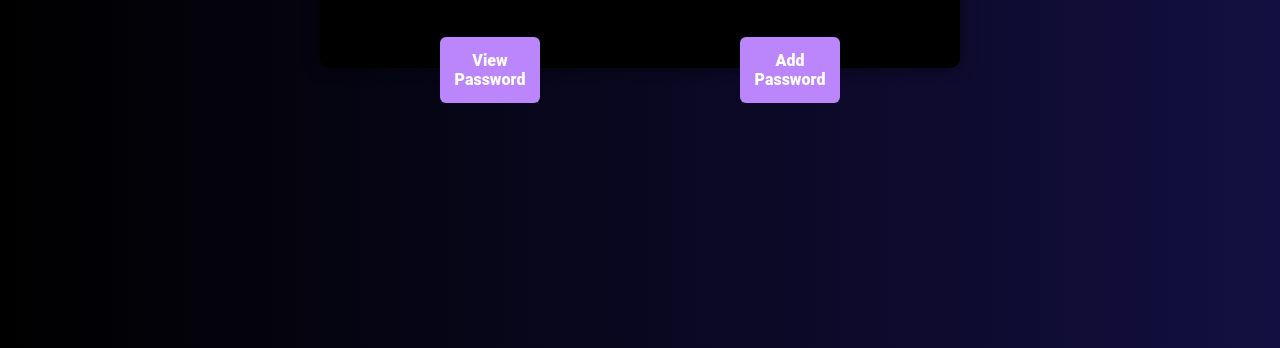
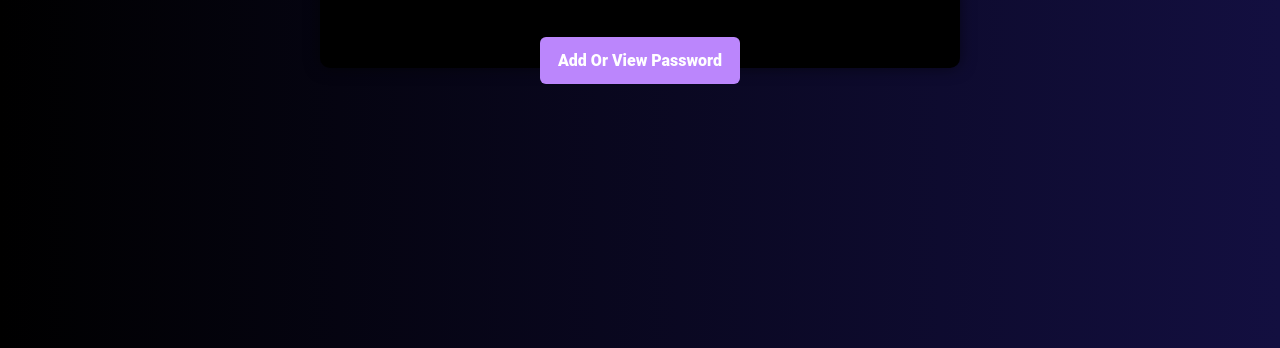
Before and after one commit to founder0techsolvy/PassXx, a plain HTML site: page pages/hero.html in a window 1280 px wide. Shown: the part 452-800 px from the top of the page. Drawn offline with Linux system fonts and the light colour scheme.

Commit message:
Update hero.html

```diff
--- a/pages/hero.html
+++ b/pages/hero.html
@@ -32,9 +32,9 @@
 
 
                 <div class="boxmain">
-                    <div class="box" id="showpass">View Password</div>
-                    <br> <br>
-                   <div class="box" id="addpass">Add Password</div>
+                    <div class="box" id="showpass">Add Or View Password</div>
+
+                <!--   <div class="box" id="addpass">Add Password</div> -->
                 </div>
 
             </div>
```
